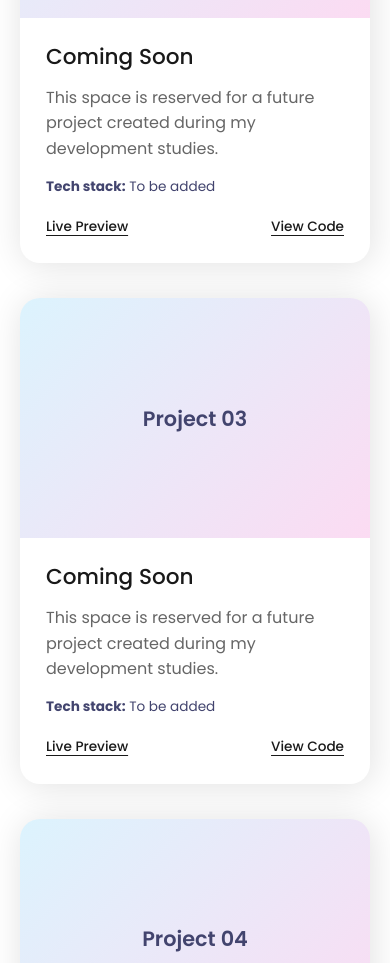
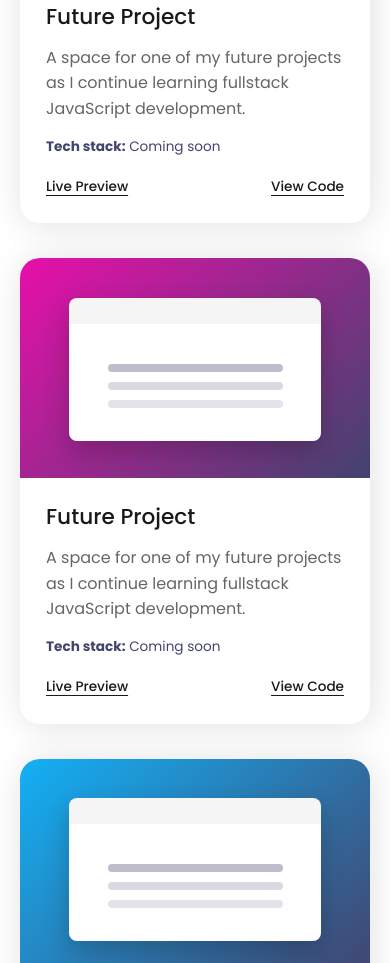
Before and after one commit to Bklndz/UA01, a plain HTML site: page projects.html in a window 390 px wide. Shown: the part 1037-2000 px from the top of the page. Drawn offline with Linux system fonts and the light colour scheme.

Commit message:
Skapa responsiv projektsida med CSS Grid

```diff
--- a/css/portfolio.css
+++ b/css/portfolio.css
@@ -757,3 +757,126 @@
         padding: 30px 0;
     }
 }
+/* ==================================================
+   PROJECT IMAGE DESIGNS
+   ================================================== */
+
+.project-image {
+    position: relative;
+    height: 220px;
+    overflow: hidden;
+}
+
+/* Project 1 */
+
+.project-image-one {
+    background:
+        linear-gradient(
+            135deg,
+            #13b0f5,
+            #e70faa
+        );
+}
+
+/* Project 2 */
+
+.project-image-two {
+    background:
+        linear-gradient(
+            135deg,
+            #42446e,
+            #13b0f5
+        );
+}
+
+/* Project 3 */
+
+.project-image-three {
+    background:
+        linear-gradient(
+            135deg,
+            #e70faa,
+            #42446e
+        );
+}
+
+/* Project 4 */
+
+.project-image-four {
+    background:
+        linear-gradient(
+            135deg,
+            #13b0f5,
+            #42446e
+        );
+}
+
+/* Project 5 */
+
+.project-image-five {
+    background:
+        linear-gradient(
+            135deg,
+            #42446e,
+            #e70faa
+        );
+}
+
+/* Project 6 */
+
+.project-image-six {
+    background:
+        linear-gradient(
+            135deg,
+            #e70faa,
+            #13b0f5
+        );
+}
+
+
+/* Decorative browser window */
+
+.project-image::before {
+    content: "";
+    position: absolute;
+
+    width: 72%;
+    height: 65%;
+
+    top: 18%;
+    left: 14%;
+
+    border-radius: 8px;
+
+    background:
+        linear-gradient(
+            to bottom,
+            #f5f5f5 0 18%,
+            #ffffff 18% 100%
+        );
+
+    box-shadow: 0 10px 25px rgba(0, 0, 0, 0.2);
+}
+
+
+/* Decorative website content */
+
+.project-image::after {
+    content: "";
+
+    position: absolute;
+
+    width: 50%;
+    height: 8px;
+
+    top: 48%;
+    left: 25%;
+
+    border-radius: 10px;
+
+    background: rgba(66, 68, 110, 0.35);
+
+    box-shadow:
+        0 18px 0 rgba(66, 68, 110, 0.2),
+        0 36px 0 rgba(66, 68, 110, 0.15);
+}
--- a/projects.html
+++ b/projects.html
@@ -45,11 +45,19 @@
                     </li>
 
                     <li>
-                        <a class="nav-link" href="tech-stack.html">Tech Stack</a>
+                        <a class="nav-link" href="tech-stack.html">
+                            Tech Stack
+                        </a>
                     </li>
 
                     <li>
-                        <a class="nav-link active" href="projects.html">Projects</a>
+                        <a
+                            class="nav-link active"
+                            href="projects.html"
+                            aria-current="page"
+                        >
+                            Projects
+                        </a>
                     </li>
 
                     <li>
@@ -65,9 +73,7 @@
 
     <main class="page-main">
 
-        <div class="container">
-
-            <section aria-labelledby="projects-heading">
+        <section class="container" aria-labelledby="projects-heading">
 
             <div class="projects-header">
 
@@ -88,8 +94,7 @@
 
                 <article class="project-card">
 
-                        <div class="project-placeholder">
-                            Project 01
+                    <div class="project-image project-image-one" aria-hidden="true">
                     </div>
 
                     <div class="project-content">
@@ -99,9 +104,8 @@
                         </h2>
 
                         <p class="project-description">
-                                A responsive portfolio website built from a
-                                Figma design as part of my studies at
-                                Chas Academy.
+                            My first portfolio website, created from a Figma
+                            design during my studies at Chas Academy.
                         </p>
 
                         <p class="project-stack">
@@ -110,6 +114,7 @@
                         </p>
 
                         <div class="project-links">
+
                             <a class="project-link" href="#">
                                 Live Preview
                             </a>
@@ -117,6 +122,7 @@
                             <a class="project-link" href="#">
                                 View Code
                             </a>
+
                         </div>
 
                     </div>
@@ -128,27 +134,27 @@
 
                 <article class="project-card">
 
-                        <div class="project-placeholder">
-                            Project 02
+                    <div class="project-image project-image-two" aria-hidden="true">
                     </div>
 
                     <div class="project-content">
 
                         <h2 class="project-title">
-                                Coming Soon
+                            Future Project
                         </h2>
 
                         <p class="project-description">
-                                This space is reserved for a future project
-                                created during my development studies.
+                            A space for one of my future projects as I continue
+                            learning fullstack JavaScript development.
                         </p>
 
                         <p class="project-stack">
                             <strong>Tech stack:</strong>
-                                To be added
+                            Coming soon
                         </p>
 
                         <div class="project-links">
+
                             <a class="project-link" href="#">
                                 Live Preview
                             </a>
@@ -156,6 +162,7 @@
                             <a class="project-link" href="#">
                                 View Code
                             </a>
+
                         </div>
 
                     </div>
@@ -167,27 +174,27 @@
 
                 <article class="project-card">
 
-                        <div class="project-placeholder">
-                            Project 03
+                    <div class="project-image project-image-three" aria-hidden="true">
                     </div>
 
                     <div class="project-content">
 
                         <h2 class="project-title">
-                                Coming Soon
+                            Future Project
                         </h2>
 
                         <p class="project-description">
-                                This space is reserved for a future project
-                                created during my development studies.
+                            A space for one of my future projects as I continue
+                            learning fullstack JavaScript development.
                         </p>
 
                         <p class="project-stack">
                             <strong>Tech stack:</strong>
-                                To be added
+                            Coming soon
                         </p>
 
                         <div class="project-links">
+
                             <a class="project-link" href="#">
                                 Live Preview
                             </a>
@@ -195,6 +202,7 @@
                             <a class="project-link" href="#">
                                 View Code
                             </a>
+
                         </div>
 
                     </div>
@@ -206,27 +214,27 @@
 
                 <article class="project-card">
 
-                        <div class="project-placeholder">
-                            Project 04
+                    <div class="project-image project-image-four" aria-hidden="true">
                     </div>
 
                     <div class="project-content">
 
                         <h2 class="project-title">
-                                Coming Soon
+                            Future Project
                         </h2>
 
                         <p class="project-description">
-                                This space is reserved for a future project
-                                created during my development studies.
+                            A space for one of my future projects as I continue
+                            learning fullstack JavaScript development.
                         </p>
 
                         <p class="project-stack">
                             <strong>Tech stack:</strong>
-                                To be added
+                            Coming soon
                         </p>
 
                         <div class="project-links">
+
                             <a class="project-link" href="#">
                                 Live Preview
                             </a>
@@ -234,6 +242,7 @@
                             <a class="project-link" href="#">
                                 View Code
                             </a>
+
                         </div>
 
                     </div>
@@ -245,27 +254,27 @@
 
                 <article class="project-card">
 
-                        <div class="project-placeholder">
-                            Project 05
+                    <div class="project-image project-image-five" aria-hidden="true">
                     </div>
 
                     <div class="project-content">
 
                         <h2 class="project-title">
-                                Coming Soon
+                            Future Project
                         </h2>
 
                         <p class="project-description">
-                                This space is reserved for a future project
-                                created during my development studies.
+                            A space for one of my future projects as I continue
+                            learning fullstack JavaScript development.
                         </p>
 
                         <p class="project-stack">
                             <strong>Tech stack:</strong>
-                                To be added
+                            Coming soon
                         </p>
 
                         <div class="project-links">
+
                             <a class="project-link" href="#">
                                 Live Preview
                             </a>
@@ -273,6 +282,7 @@
                             <a class="project-link" href="#">
                                 View Code
                             </a>
+
                         </div>
 
                     </div>
@@ -284,27 +294,27 @@
 
                 <article class="project-card">
 
-                        <div class="project-placeholder">
-                            Project 06
+                    <div class="project-image project-image-six" aria-hidden="true">
                     </div>
 
                     <div class="project-content">
 
                         <h2 class="project-title">
-                                Coming Soon
+                            Future Project
                         </h2>
 
                         <p class="project-description">
-                                This space is reserved for a future project
-                                created during my development studies.
+                            A space for one of my future projects as I continue
+                            learning fullstack JavaScript development.
                         </p>
 
                         <p class="project-stack">
                             <strong>Tech stack:</strong>
-                                To be added
+                            Coming soon
                         </p>
 
                         <div class="project-links">
+
                             <a class="project-link" href="#">
                                 Live Preview
                             </a>
@@ -312,6 +322,7 @@
                             <a class="project-link" href="#">
                                 View Code
                             </a>
+
                         </div>
 
                     </div>
@@ -321,8 +332,6 @@
             </div>
 
         </section>
-
-        </div>
 
     </main>
 
@@ -343,4 +352,5 @@
     </footer>
 
 </body>
+
 </html>
```
Lines whose indentation alone changed are shown as unchanged.
